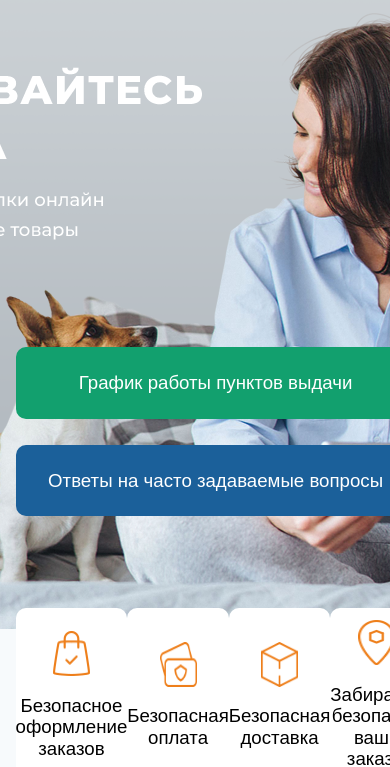
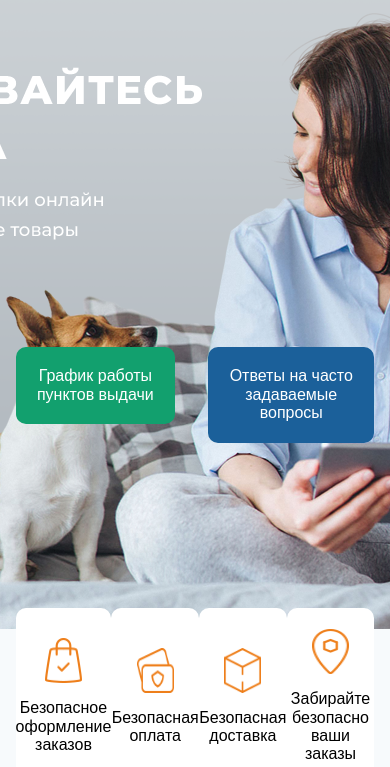
Before and after one commit to HATACKAH/mk, a plain HTML site: page index.html in a window 390 px wide. Shown: the part 92-859 px from the top of the page. Drawn offline with Linux system fonts and the light colour scheme; a script that the page names is missing.

Commit message:
small changes

```diff
--- a/index.html
+++ b/index.html
@@ -22,7 +22,7 @@
         <div class="main-banner__content">
             <div class="main-banner__buttons">
                 <a href="#" class="main-banner__button-1">График работы пунктов выдачи</a>
-                <a href="#" class="main-banner__button-2">Ответы на часто задаваемые вопросы</a>
+                <a href="#faq" class="main-banner__button-2" >Ответы на часто задаваемые вопросы</a>
             </div>
         </div>
     </div>
@@ -102,7 +102,7 @@
     </div>
     <div class="chavo-wrapper">
         <div class="chavo">
-            <div class="chavo-title">Ответы на часто задаваемые вопросы</div>
+            <div class="chavo-title" id='faq'>Ответы на часто задаваемые вопросы</div>
             <div class="accordion-wrapper">
                 <button class="accordion">
                     <div>
--- a/style.css
+++ b/style.css
@@ -24,7 +24,6 @@ body {
     z-index: -1;
     background-size: auto;
     background-position-x: 50%;
-
 }
 
 .main-banner__content {
@@ -47,7 +46,6 @@ body {
     background-color: #12a06e;
     color: white;
     text-decoration: none;
-
     border-radius: 10px;
     padding: 25px 20px;
     text-align: center;
@@ -170,7 +168,6 @@ body {
     margin-bottom: 10%;
 }
 
-
 .footer-wrapper {
     width: 100%;
     background-color: #ffffff;
@@ -214,12 +211,13 @@ body {
 }
 
 .active, .accordion:hover {
-   color: #ec7c30;
-   border: none;
+    color: #ec7c30;
+    border: none;
 }
+
 .active span, .accordion:hover span {
     color: #ffcfae;
- }
+}
 
 .accordion:after {
     content: url('img/toggle-btn.png');
@@ -240,9 +238,11 @@ body {
     border-radius: 10px;
     transition: max-height 0.3s ease-out;
 }
+
 .accordion-wrapper {
     margin-bottom: 35px;
 }
+
 @media (min-width: 1201px) and (max-width:1601px) {
     .main-banner {
         background-image: url(img/1600x632.png);
@@ -260,16 +260,14 @@ body {
         background-image: url(img/720.png);
         background-repeat: no-repeat;
     }
-
     .benefits-item {
         width: 145px;
     }
-
-    .main-banner__content, .content-wrapper , .chavo, .footer {
+    .main-banner__content, .content-wrapper, .chavo, .footer {
         width: 92%;
     }
     .main-banner__buttons, .panel, .benefits-item, .content__text, .footer {
-        font-size: 14pt;
+        font-size: 12pt;
     }
     .content__title {
         font-size: 20pt;
@@ -302,7 +300,6 @@ body {
     .block-2 img {
         display: none;
     }
-
     .block-3 {
         background-image: url(img/content-3.png);
         background-repeat: no-repeat;
@@ -313,7 +310,6 @@ body {
     .block-3 img {
         display: none;
     }
-
     .block-4 {
         background-image: url(img/content-4.png);
         background-repeat: no-repeat;
@@ -324,24 +320,19 @@ body {
     .block-4 img {
         display: none;
     }
-
     .block-1 .content-block__body, .block-2 .content-block__body, .block-3 .content-block__body, .block-4 .content-block__body {
         margin-left: 33%;
     }
     .footer, .footer__social {
         flex-direction: column;
         text-align: center;
-
     }
-
     .footer__social {
         padding-bottom: 30px;
     }
     .footer {
         padding-bottom: 10%;
     }
-
-
     .footer__social div {
         display: flex;
         justify-content: space-around;
@@ -349,6 +340,19 @@ body {
     .footer__social p {
         padding-bottom: 20px;
     }
-
-
+    .main-banner__button-2 {
+        justify-content: center;
+        flex-direction: column;
+        display: flex;
+        height: fit-content;
+        padding: 20px 10px;
+    }
+    .main-banner__button-1 {
+        padding: 20px;
+        margin-right: 33px;
+    }
+    .main-banner__buttons {
+        flex-direction: unset;
+        width: auto;
+    }
 }
```
